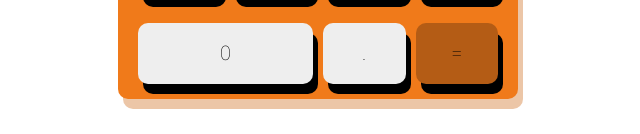
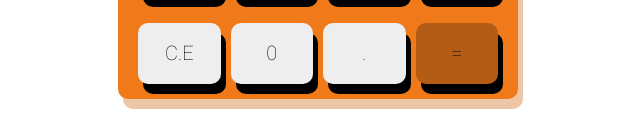
Before and after one commit to zantexee/calculator-project, a plain HTML site: page index.html in a window 1280 px wide. Shown: the part 526-660 px from the top of the page, without its empty margins (322-962 px from the left). Drawn offline with Linux system fonts and the light colour scheme.

Commit message:
Added clear button

```diff
--- a/index.html
+++ b/index.html
@@ -26,7 +26,8 @@
                 <button class="btn">2</button>
                 <button class="btn">3</button>
                 <button class="operator btn">+</button>
-                <button class="specialcase btn">0</button>
+                <button class="btn">C.E</button>
+                <button class="btn">0</button>
                 <button class="btn">.</button>
                 <button class="operator btn">=</button>
             </div>
--- a/style/style.css
+++ b/style/style.css
@@ -84,7 +84,3 @@ html {
 .btn:hover {
     border: 5px solid rgb(7, 142, 231);
 }
-
-.specialcase {
-    grid-column: 1/3;
-}
```
